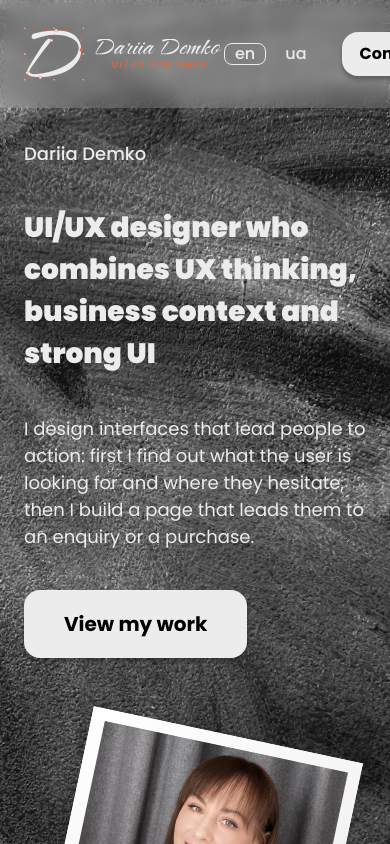
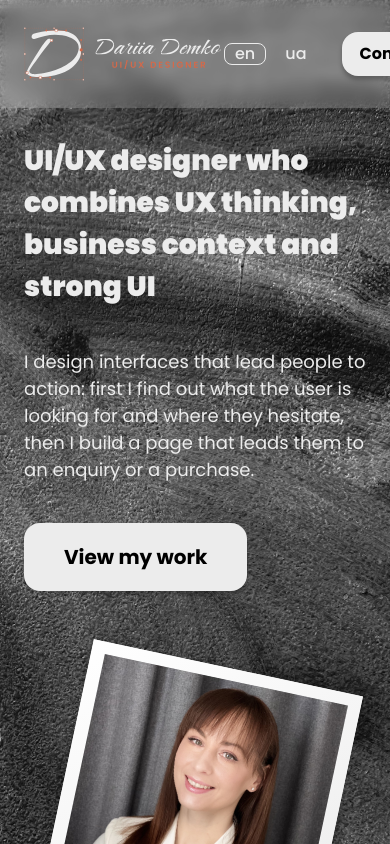
Before and after one commit to dariia-demko/dd-portfolio, a React (Vite) app: page / in a window 390 px wide. Shown: the top 844 px of the page. Built offline with nearby package versions, Linux system fonts and the light colour scheme; a web font is replaced by a local one.

Commit message:
Sync hero with updated Figma: remove name line above headline

```diff
--- a/src/components/Hero.tsx
+++ b/src/components/Hero.tsx
@@ -7,7 +7,6 @@ export default function Hero({ t }: { t: T }) {
   return (
     <section className="hero" id="top">
       <div className="hero-text">
-        <p className="hero-name">{t.name}</p>
         <h1 className="hero-title">{t.title}</h1>
         <p className="hero-lead">{t.lead}</p>
         <a className="btn" href="#cases">{t.cta}</a>
--- a/src/styles.css
+++ b/src/styles.css
@@ -59,7 +59,6 @@ body {
   padding: 120px var(--pad) 60px; overflow: hidden;
 }
 .hero-text { width: 680px; max-width: 100%; display: flex; flex-direction: column; align-items: flex-start; gap: 40px; }
-.hero-name { margin: 0; font-weight: 500; font-size: 24px; }
 .hero-title { margin: 0; font-weight: 900; font-size: 40px; line-height: normal; }
 .hero-lead { margin: 0; font-size: 24px; line-height: normal; }
 
@@ -94,6 +93,6 @@ body {
   .logo { transform: scale(0.7); transform-origin: left center; width: 200px; }
   .btn-sm { padding: 14px 18px; }
   .hero-title { font-size: 28px; }
-  .hero-lead, .hero-name { font-size: 18px; }
+  .hero-lead { font-size: 18px; }
   .polaroid { transform: scale(0.55); margin-bottom: -250px; }
 }
```
